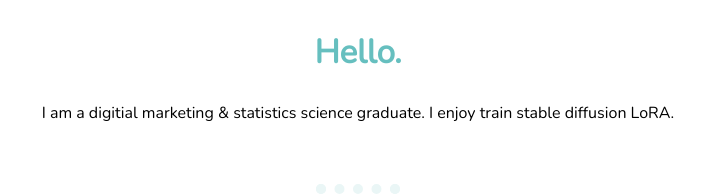
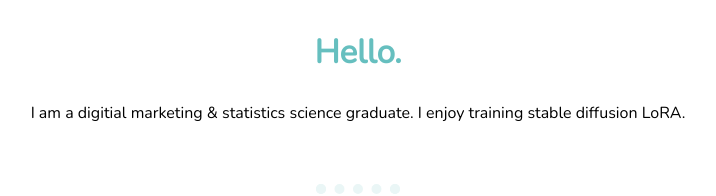
Before and after one commit to Ryan88655/mysite-css.github.io, a plain HTML site: page index.html in a window 1280 px wide. Shown: the part 864-1060 px from the top of the page, without its empty margins (282-998 px from the left). Drawn offline with nearby package versions, Linux system fonts and the light colour scheme.

Commit message:
Update index.html

```diff
--- a/index.html
+++ b/index.html
@@ -26,7 +26,7 @@
       <h2>Hello.</h2>
 
       <p>
-        I am a digitial marketing & statistics science graduate. I enjoy train stable diffusion LoRA.
+        I am a digitial marketing & statistics science graduate. I enjoy training stable diffusion LoRA.
       </p>
 
       <hr>
```
